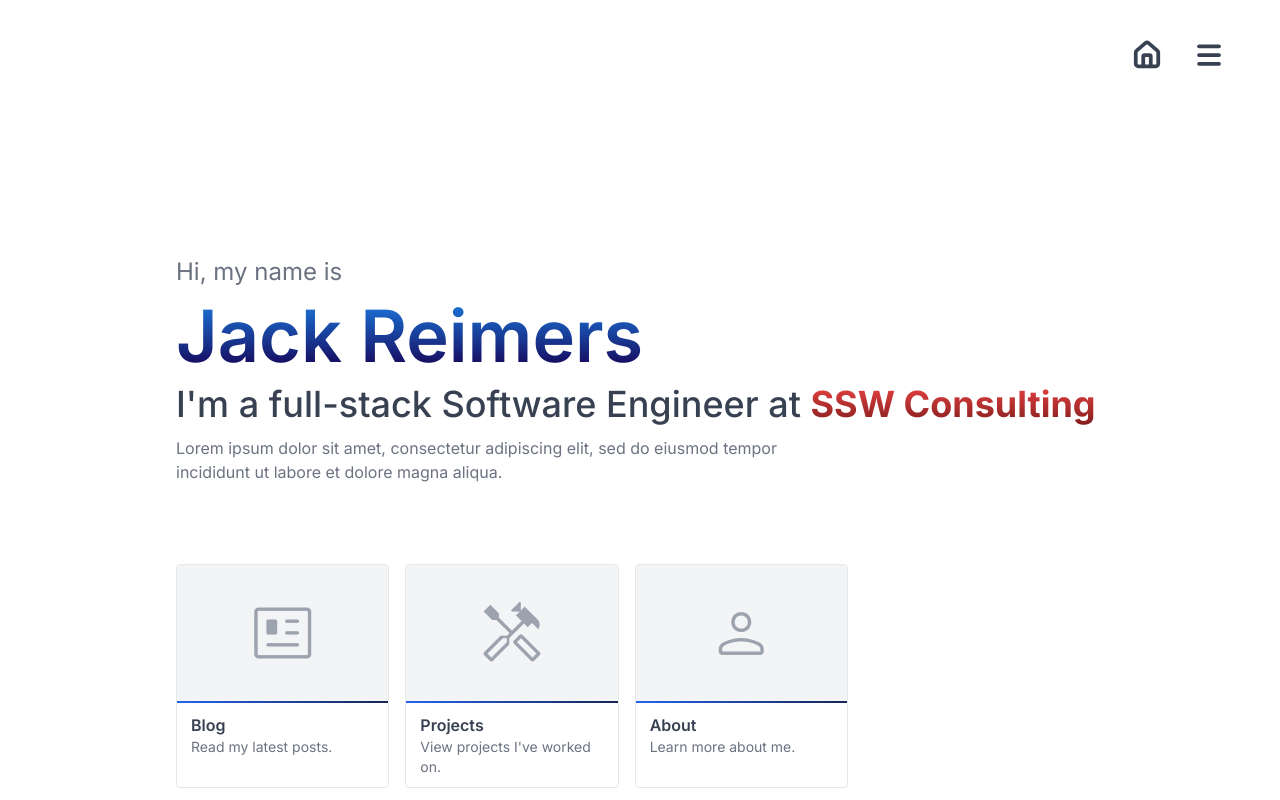
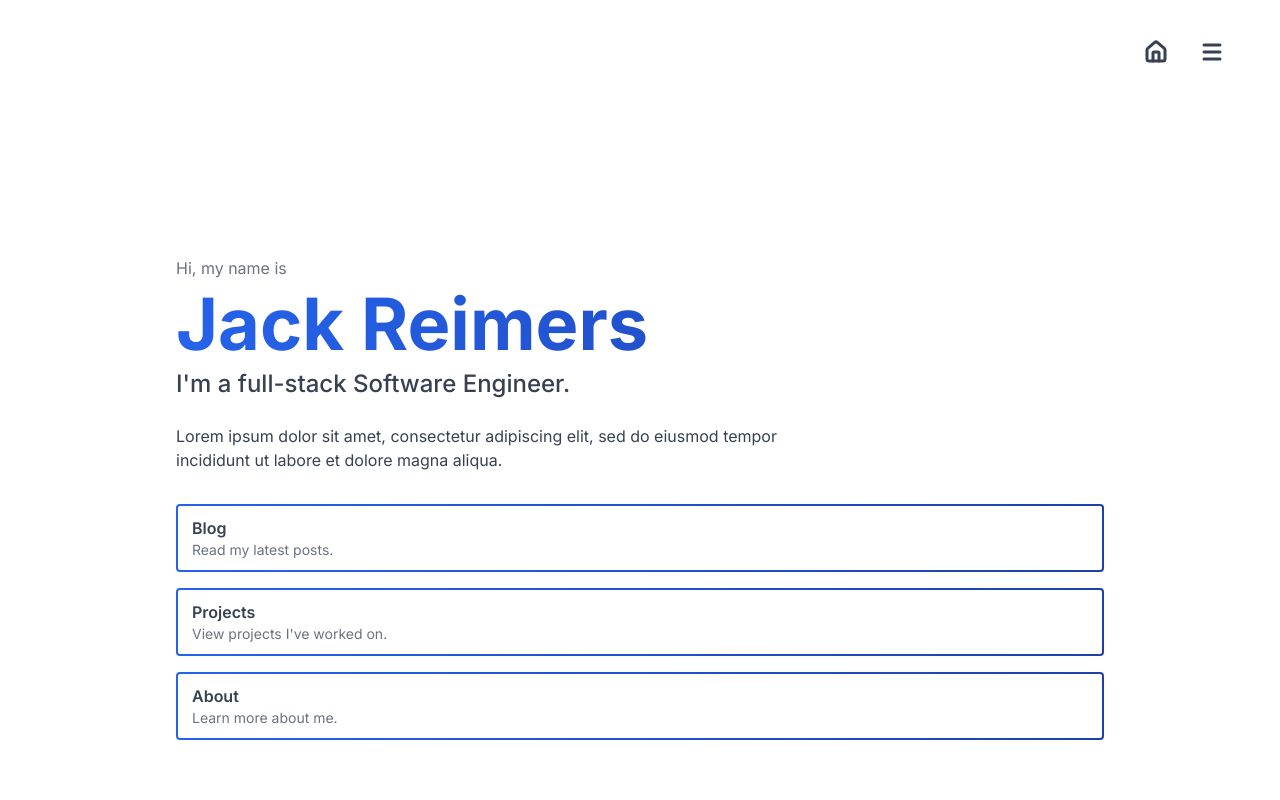
Before and after one commit to jackreimers/Blog, a SvelteKit app: page / in a window 1280 px wide. Shown: the top 800 px of the page. Built offline with nearby package versions, Linux system fonts and the light colour scheme.

Commit message:
Homepage layout and styling improvements

```diff
--- a/src/lib/components/layout/header.svelte
+++ b/src/lib/components/layout/header.svelte
@@ -35,7 +35,7 @@
 		<div class="flex-1"></div>
 		<div class="flex items-center gap-0.5 sm:gap-1 md:gap-2 lg:gap-4">
 			<Button href="/" classes="p-2 hover:bg-gray-100">
-				<Home size="30" strokeWidth="3" />
+				<Home strokeWidth="3" />
 			</Button>
 			<!--
             <Button onClick={() => {}}>
@@ -44,7 +44,7 @@
             -->
 			<Button onClick={() => {}} classes="p-2 hover:bg-gray-100">
 				<div class="text-gb">
-					<Menu size="30" strokeWidth="3" />
+					<Menu strokeWidth="3" />
 				</div>
 			</Button>
 		</div>
--- a/src/routes/+page.svelte
+++ b/src/routes/+page.svelte
@@ -7,30 +7,54 @@
 	<title>Jack Reimers</title>
 </svelte:head>
 
-<div class="mb-14 flex flex-col gap-2 leading-normal sm:mb-20 sm:gap-3">
-	<!-- 2xl -->
-	<p class="text-sm text-gray-500 sm:text-base md:text-2xl">Hi, my name is</p>
-	<!-- 7xl -->
-	<h1 class="text-gb text-5xl font-semibold md:text-6xl lg:text-7xl">Jack Reimers</h1>
-	<!-- 4xl -->
-	<p class="text-2xl font-medium md:text-3xl lg:text-4xl">
-		I'm a full-stack Software Engineer at
-		<Button
-			href="https://ssw.com.au"
-			target="_blank"
-			classes="whitespace-nowrap bg-gradient-to-b from-red-500 to-red-900 bg-clip-text font-bold text-transparent"
-		>
-			SSW Consulting
-		</Button>
-	</p>
-	<!-- 1xl -->
-	<p class="max-w-prose text-sm text-gray-500 sm:text-base">
+<div class="mb-8 flex flex-col gap-2 leading-normal">
+	<p class="text-sm text-gray-500 md:text-base">Hi, my name is</p>
+	<h1
+		class="bg-gradient-to-r from-blue-600 to-blue-800 bg-clip-text text-4xl font-bold text-transparent sm:text-5xl md:text-6xl lg:text-7xl"
+	>
+		Jack Reimers
+	</h1>
+	<p class="mb-4 font-medium md:text-2xl">I'm a full-stack Software Engineer.</p>
+	<p class="max-w-prose">
 		Lorem ipsum dolor sit amet, consectetur adipiscing elit, sed do eiusmod tempor incididunt ut
 		labore et dolore magna aliqua.
 	</p>
 </div>
-<div class="grid w-full max-w-2xl gap-4 sm:grid-cols-3">
-	<!-- TODO: Put these cards into components -->
+<div class="flex flex-col gap-4">
+	<Button href="blog">
+		<div class="w-full rounded-[4px] bg-gradient-to-r from-blue-600 to-blue-800 p-0.5">
+			<div class="h-full w-full rounded-[2px] bg-white">
+				<span class="flex flex-col px-3.5 py-2.5">
+					<span class="font-semibold">Blog</span>
+					<span class="text-sm text-gray-500">Read my latest posts.</span>
+				</span>
+			</div>
+		</div>
+	</Button>
+	<Button href="projects">
+		<div class="w-full rounded-[4px] bg-gradient-to-r from-blue-600 to-blue-800 p-0.5">
+			<div class="h-full w-full rounded-[2px] bg-white">
+				<span class="flex flex-col px-3.5 py-2.5">
+					<span class="font-semibold">Projects</span>
+					<span class="text-sm text-gray-500">View projects I've worked on.</span>
+				</span>
+			</div>
+		</div>
+	</Button>
+	<Button href="about">
+		<div class="w-full rounded-[4px] bg-gradient-to-r from-blue-600 to-blue-800 p-0.5">
+			<div class="h-full w-full rounded-[2px] bg-white">
+				<span class="flex flex-col px-3.5 py-2.5">
+					<span class="font-semibold">About</span>
+					<span class="text-sm text-gray-500">Learn more about me.</span>
+				</span>
+			</div>
+		</div>
+	</Button>
+</div>
+
+<!--
+<div class="grid w-full">
 	<Button
 		href="blog"
 		classes="flex w-full flex-col overflow-hidden rounded border border-gray-200"
@@ -72,7 +96,6 @@
 	</Button>
 </div>
 
-<!--
 <Button href="blog">Go to blog</Button>
 <Button href="blog/test">Go to blog post</Button>
 -->
```
Also changed, not shown: package.json (+3 -5 lines), 1 other file (tests, documents, lock files or other folders).
